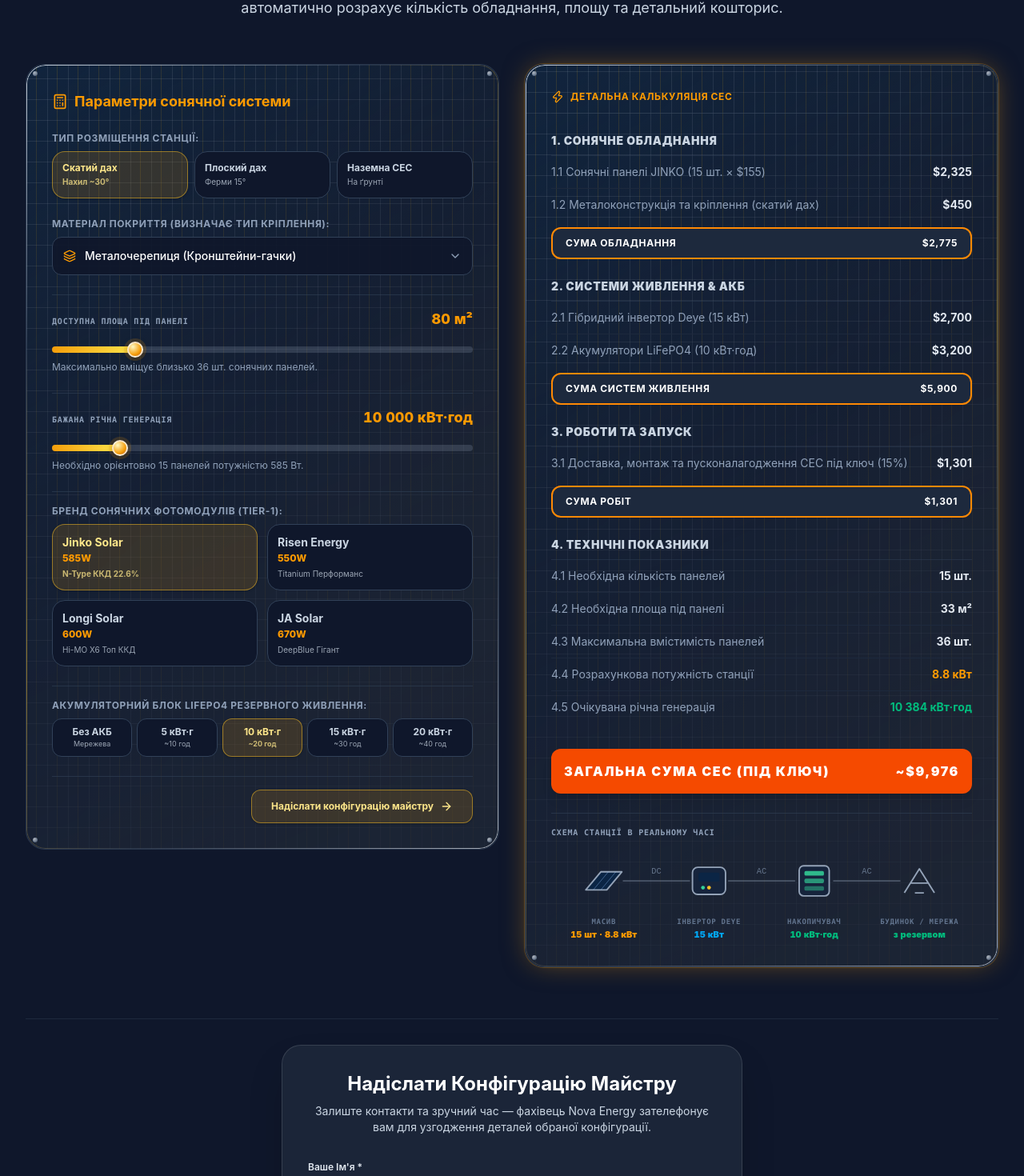
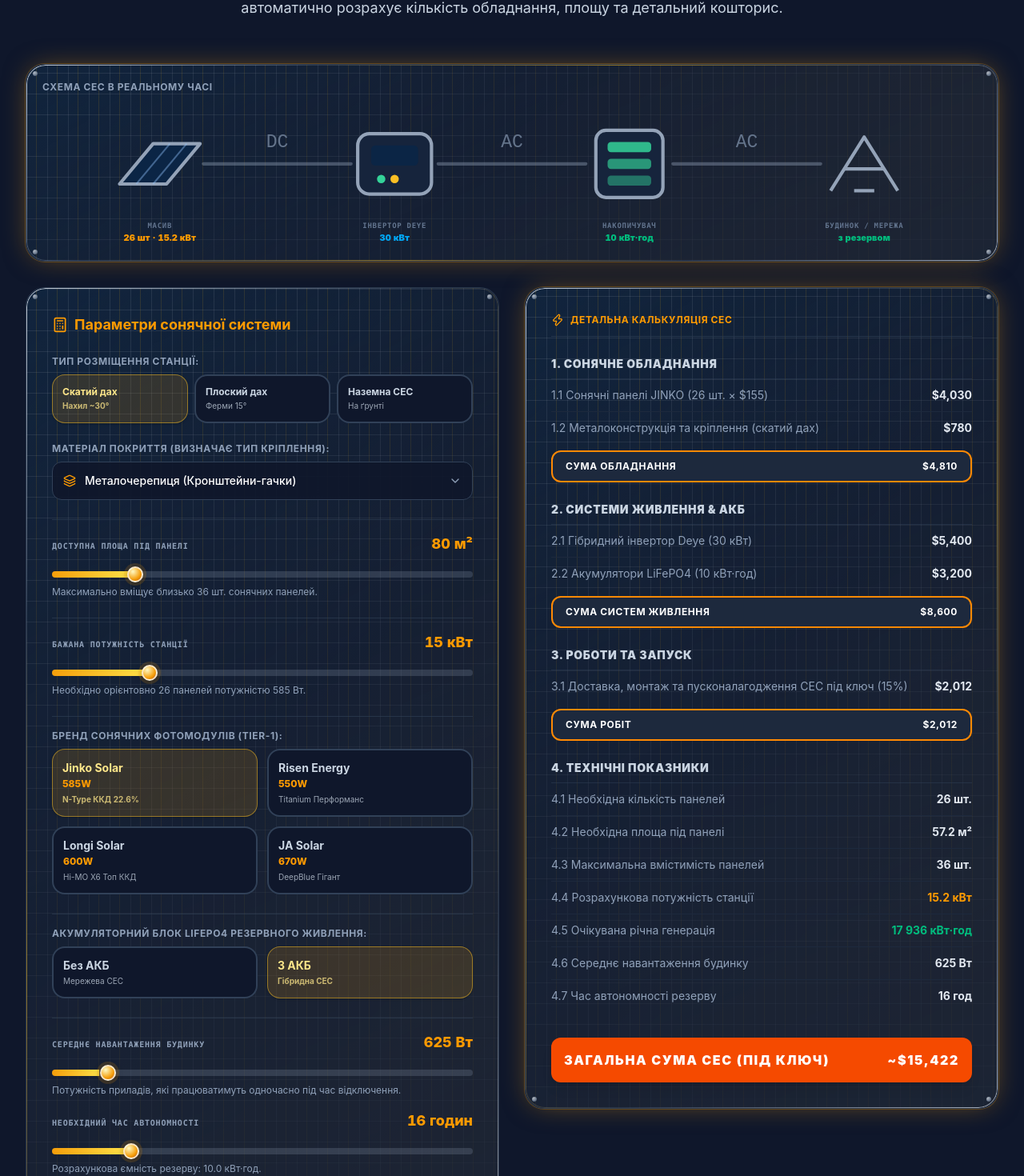
Before and after one commit to ParaskaBohdan/Chedryk_Landing, a React (Vite) app in the folder frontend/: page /calculator in a window 1280 px wide. Shown: the part 299-1769 px from the top of the page at 80% size. Built offline with nearby package versions, Linux system fonts and the light colour scheme.

Commit message:
feat: Update CalculatorPage with new battery load and backup hours calculations; adjust SystemFlowDiagram dimensions; refine servicesData titles

```diff
--- a/frontend/src/components/SystemFlowDiagram.jsx
+++ b/frontend/src/components/SystemFlowDiagram.jsx
@@ -33,8 +33,8 @@ export default function SystemFlowDiagram({
   ];
 
   const width = 560;
-  const height = 92;
-  const cy = 48;
+  const height = 72;
+  const cy = 40;
   const n = nodes.length;
   const xs = nodes.map((_, i) => ((i + 0.5) / n) * width);
 
--- a/frontend/src/data/servicesData.js
+++ b/frontend/src/data/servicesData.js
@@ -62,7 +62,7 @@ export const servicesData = [
 
     // Deep Battery System Sizing Section
     batterySetupDetails: {
-      title: 'Розрахунок та побудова акумуляторного резерву',
+      title: 'Побудова акумуляторного резерву',
       intro: 'Акумуляторна система є серцем автономного забезпечення будинку під час відключень світла.',
       points: [
         { name: 'Вибір типів акумуляторів', desc: 'Використовуються виключно безпечні літій-залізо-фосфатні батареї (LiFePO4) із ресурсом понад 6000+ циклів (15+ років).' },
--- a/frontend/src/pages/CalculatorPage.jsx
+++ b/frontend/src/pages/CalculatorPage.jsx
@@ -10,14 +10,27 @@ import { CountUp, SolarSlider } from '../components/SolarControls';
 export default function CalculatorPage({ theme, onOpenConsultation, onOpenConfiguration, isEmbed = false, isGroundOnly = false, isRoofOnly = false }) {
   const isDark = theme === 'dark';
 
+  const getOptionClass = (isActive) => {
+    if (isActive) {
+      return isDark
+        ? 'btn-orange-bright shadow-md text-white'
+        : 'border-orange-400 bg-transparent text-slate-700';
+    }
+    return isDark
+      ? 'border-slate-700 bg-slate-900 text-slate-300'
+      : 'border-slate-200 bg-slate-50 text-slate-700';
+  };
+
   // Configurator State - "Доступна площа під панелі"
   const [roofType, setRoofType] = useState(isGroundOnly ? 'ground' : 'pitched'); // 'pitched' | 'flat' | 'ground'
   const [roofMaterial, setRoofMaterial] = useState('metal_tile'); // 'metal_tile' | 'tile' | 'corrugated' | 'seam' | 'flat_concrete'
   const [roofAreaSqM, setRoofAreaSqM] = useState(80); // m2
-  const [targetAnnualGenKwh, setTargetAnnualGenKwh] = useState(10000); // kWh
+  const [targetSystemPowerKw, setTargetSystemPowerKw] = useState(15); // kW
   const [panelBrand, setPanelBrand] = useState('jinko'); // 'risen' | 'jinko' | 'longi' | 'jasolar'
   const [hasBattery, setHasBattery] = useState(true);
   const [batteryCapacityKwh, setBatteryCapacityKwh] = useState(10); // 5 | 10 | 15 | 20
+  const [loadWatts, setLoadWatts] = useState(625);
+  const [backupHours, setBackupHours] = useState(16);
 
   useEffect(() => {
     if (!isEmbed) {
@@ -39,8 +52,7 @@ export default function CalculatorPage({ theme, onOpenConsultation, onOpenConfig
   // Calculations
   const maxPossiblePanels = Math.floor(roofAreaSqM / 2.2);
   const selectedPanelWattage = panelWattages[panelBrand];
-  const requiredKw = targetAnnualGenKwh / 1180;
-  const requiredPanelCount = Math.ceil((requiredKw * 1000) / selectedPanelWattage);
+  const requiredPanelCount = Math.ceil((targetSystemPowerKw * 1000) / selectedPanelWattage);
   const requiredAreaSqM = parseFloat((requiredPanelCount * 2.2).toFixed(1));
   const activePanelCount = requiredPanelCount;
 
@@ -59,7 +71,7 @@ export default function CalculatorPage({ theme, onOpenConsultation, onOpenConfig
 
   const getConfigSummaryText = () => {
     const placementText = roofType === 'ground' ? 'Наземна СЕС' : roofType === 'flat' ? 'Плоский дах' : 'Скатий дах';
-    return `1) Розміщення: ${placementText}, доступна площа: ${roofAreaSqM} м²\n2) Бажана річна генерація: ${targetAnnualGenKwh} кВт·год (Необхідно панелей: ${requiredPanelCount} шт. ${panelBrand.toUpperCase()} (${totalKw} кВт), площа: ${requiredAreaSqM} м²)\n3) Інвертор Deye ${inverterPowerKw} кВт ${hasBattery ? `+ АКБ ${batteryCapacityKwh} кВт·год` : ''}\n4) Кошторис: ~$${totalEstimateUsd.toLocaleString()}`;
+    return `1) Розміщення: ${placementText}, доступна площа: ${roofAreaSqM} м²\n2) Бажана потужність СЕС: ${targetSystemPowerKw} кВт (Необхідно панелей: ${requiredPanelCount} шт. ${panelBrand.toUpperCase()} (${totalKw} кВт), площа: ${requiredAreaSqM} м²)\n3) Інвертор Deye ${inverterPowerKw} кВт ${hasBattery ? `+ АКБ ${batteryCapacityKwh} кВт·год (навантаження: ${loadWatts} Вт, час: ${backupHours} год)` : ''}\n4) Кошторис: ~$${totalEstimateUsd.toLocaleString()}`;
   };
 
   return (
@@ -85,6 +97,26 @@ export default function CalculatorPage({ theme, onOpenConsultation, onOpenConfig
           </div>
         )}
 
+        {/* Real-time system diagram placed as a top banner */}
+        <SolarPanelCard
+          theme={theme}
+          glow
+          className="p-4 sm:p-5 mb-8 shadow-xl"
+          contentClassName="space-y-3"
+        >
+          <p className={`text-xs font-bold uppercase tracking-wider mb-1 ${isDark ? 'text-slate-400' : 'text-slate-500'}`}>
+            Схема СЕС в реальному часі
+          </p>
+          <SystemFlowDiagram
+            theme={theme}
+            panelCount={activePanelCount}
+            totalKw={totalKw}
+            inverterPowerKw={inverterPowerKw}
+            hasBattery={hasBattery}
+            batteryCapacityKwh={batteryCapacityKwh}
+          />
+        </SolarPanelCard>
+
         <div className="grid grid-cols-1 lg:grid-cols-12 gap-8 items-start mb-16">
 
           {/* LEFT COLUMN: INPUT CONFIGURATOR */}
@@ -107,11 +139,7 @@ export default function CalculatorPage({ theme, onOpenConsultation, onOpenConfig
                         setRoofType('pitched');
                         setRoofMaterial('metal_tile');
                       }}
-                      className={`p-3 rounded-2xl border text-left transition-all cursor-pointer ${
-                        roofType === 'pitched'
-                          ? 'btn-orange-bright shadow-md text-white'
-                          : isDark ? 'border-slate-700 bg-slate-900 text-slate-300' : 'border-slate-200 bg-slate-50 text-slate-700'
-                      }`}
+                      className={`p-3 rounded-2xl border-2 text-left transition-all cursor-pointer ${getOptionClass(roofType === 'pitched')}`}
                     >
                       <p className="font-bold text-xs">Скатий дах</p>
                       <p className="text-[10px] opacity-75 mt-0.5">Нахил ~30°</p>
@@ -123,11 +151,7 @@ export default function CalculatorPage({ theme, onOpenConsultation, onOpenConfig
                         setRoofType('flat');
                         setRoofMaterial('flat_concrete');
                       }}
-                      className={`p-3 rounded-2xl border text-left transition-all cursor-pointer ${
-                        roofType === 'flat'
-                          ? 'btn-orange-bright shadow-md text-white'
-                          : isDark ? 'border-slate-700 bg-slate-900 text-slate-300' : 'border-slate-200 bg-slate-50 text-slate-700'
-                      }`}
+                      className={`p-3 rounded-2xl border-2 text-left transition-all cursor-pointer ${getOptionClass(roofType === 'flat')}`}
                     >
                       <p className="font-bold text-xs">Плоский дах</p>
                       <p className="text-[10px] opacity-75 mt-0.5">Ферми 15°</p>
@@ -140,11 +164,7 @@ export default function CalculatorPage({ theme, onOpenConsultation, onOpenConfig
                           setRoofType('ground');
                           setRoofMaterial('screw');
                         }}
-                        className={`p-3 rounded-2xl border text-left transition-all cursor-pointer ${
-                          roofType === 'ground'
-                            ? 'btn-orange-bright shadow-md text-white'
-                            : isDark ? 'border-slate-700 bg-slate-900 text-slate-300' : 'border-slate-200 bg-slate-50 text-slate-700'
-                        }`}
+                        className={`p-3 rounded-2xl border-2 text-left transition-all cursor-pointer ${getOptionClass(roofType === 'ground')}`}
                       >
                         <p className="font-bold text-xs">Наземна СЕС</p>
                         <p className="text-[10px] opacity-75 mt-0.5">На ґрунті</p>
@@ -191,18 +211,18 @@ export default function CalculatorPage({ theme, onOpenConsultation, onOpenConfig
                 />
               </div>
 
-              {/* 4. Desired Annual Generation Slider */}
+              {/* 4. Desired System Power Slider */}
               <div className={`pt-4 border-t ${isDark ? 'border-slate-700/60' : 'border-slate-200'}`}>
                 <SolarSlider
-                  id="target-annual-gen"
+                  id="target-system-power"
                   theme={theme}
-                  label="Бажана річна генерація"
-                  display={`${targetAnnualGenKwh.toLocaleString('uk-UA')} кВт·год`}
-                  min={3000}
-                  max={50000}
-                  step={1000}
-                  value={targetAnnualGenKwh}
-                  onChange={setTargetAnnualGenKwh}
+                  label="Бажана потужність станції"
+                  display={`${targetSystemPowerKw} кВт`}
+                  min={5}
+                  max={50}
+                  step={1}
+                  value={targetSystemPowerKw}
+                  onChange={setTargetSystemPowerKw}
                   hint={`Необхідно орієнтовно ${requiredPanelCount} панелей потужністю ${selectedPanelWattage} Вт.`}
                 />
               </div>
@@ -223,11 +243,7 @@ export default function CalculatorPage({ theme, onOpenConsultation, onOpenConfig
                       key={b.id}
                       type="button"
                       onClick={() => setPanelBrand(b.id)}
-                      className={`p-3 rounded-2xl border text-left transition-all cursor-pointer ${
-                        panelBrand === b.id
-                          ? 'btn-orange-bright shadow-md text-white'
-                          : isDark ? 'border-slate-700 bg-slate-900 text-slate-300' : 'border-slate-200 bg-slate-50 text-slate-700'
-                      }`}
+                      className={`p-3 rounded-2xl border-2 text-left transition-all cursor-pointer ${getOptionClass(panelBrand === b.id)}`}
                     >
                       <p className="font-bold text-xs sm:text-sm">{b.name}</p>
                       <p className="text-xs text-amber-500 font-extrabold mt-0.5">{b.watt}</p>
@@ -242,40 +258,67 @@ export default function CalculatorPage({ theme, onOpenConsultation, onOpenConfig
                 <label className="block text-xs font-bold uppercase tracking-wider text-slate-400 mb-2">
                   Акумуляторний блок LiFePO4 резервного живлення:
                 </label>
-                <div className="grid grid-cols-5 gap-1.5">
+                <div className="grid grid-cols-2 gap-3">
                   <button
                     type="button"
                     onClick={() => setHasBattery(false)}
-                    className={`p-2 rounded-xl border text-center transition-all cursor-pointer ${
-                      !hasBattery
-                        ? 'btn-orange-bright shadow-md text-white'
-                        : isDark ? 'border-slate-700 bg-slate-900 text-slate-300' : 'border-slate-200 bg-slate-50 text-slate-700'
-                    }`}
+                    className={`p-3 rounded-2xl border-2 text-left transition-all cursor-pointer ${getOptionClass(!hasBattery)}`}
                   >
-                    <p className="font-bold text-[10px] sm:text-xs">Без АКБ</p>
-                    <p className="text-[9px] opacity-75">Мережева</p>
+                    <p className="font-bold text-xs sm:text-sm">Без АКБ</p>
+                    <p className="text-[10px] opacity-75 mt-0.5">Мережева СЕС</p>
                   </button>
 
-                  {[5, 10, 15, 20].map((cap) => (
-                    <button
-                      key={cap}
-                      type="button"
-                      onClick={() => {
-                        setHasBattery(true);
-                        setBatteryCapacityKwh(cap);
-                      }}
-                      className={`p-2 rounded-xl border text-center transition-all cursor-pointer ${
-                        hasBattery && batteryCapacityKwh === cap
-                          ? 'btn-orange-bright shadow-md text-white'
-                          : isDark ? 'border-slate-700 bg-slate-900 text-slate-300' : 'border-slate-200 bg-slate-50 text-slate-700'
-                      }`}
-                    >
-                      <p className="font-bold text-[10px] sm:text-xs">{cap} кВт·г</p>
-                      <p className="text-[9px] opacity-75">~{cap * 2} год</p>
-                    </button>
-                  ))}
+                  <button
+                    type="button"
+                    onClick={() => setHasBattery(true)}
+                    className={`p-3 rounded-2xl border-2 text-left transition-all cursor-pointer ${getOptionClass(hasBattery)}`}
+                  >
+                    <p className="font-bold text-xs sm:text-sm">З АКБ</p>
+                    <p className="text-[10px] opacity-75 mt-0.5">Гібридна СЕС</p>
+                  </button>
                 </div>
               </div>
+
+              {/* 7. Battery Calculator Sliders */}
+              {hasBattery && (
+                <div className="space-y-4 pt-4 border-t border-slate-700/60">
+                  <SolarSlider
+                    id="load-watts"
+                    theme={theme}
+                    label="Середнє навантаження будинку"
+                    display={`${loadWatts} Вт`}
+                    min={200}
+                    max={4000}
+                    step={50}
+                    value={loadWatts}
+                    onChange={(val) => {
+                      setLoadWatts(val);
+                      const calculatedKwh = (val * backupHours) / 1000;
+                      const stepKwh = Math.max(5, Math.ceil(calculatedKwh / 5) * 5);
+                      setBatteryCapacityKwh(stepKwh);
+                    }}
+                    hint="Потужність приладів, які працюватимуть одночасно під час відключення."
+                  />
+
+                  <SolarSlider
+                    id="backup-hours"
+                    theme={theme}
+                    label="Необхідний час автономності"
+                    display={`${backupHours} ${backupHours === 4 ? 'години' : backupHours % 10 >= 2 && backupHours % 10 <= 4 && (backupHours < 10 || backupHours > 20) ? 'години' : 'годин'}`}
+                    min={4}
+                    max={72}
+                    step={2}
+                    value={backupHours}
+                    onChange={(val) => {
+                      setBackupHours(val);
+                      const calculatedKwh = (loadWatts * val) / 1000;
+                      const stepKwh = Math.max(5, Math.ceil(calculatedKwh / 5) * 5);
+                      setBatteryCapacityKwh(stepKwh);
+                    }}
+                    hint={`Розрахункова ємність резерву: ${((loadWatts * backupHours) / 1000).toFixed(1)} кВт·год.`}
+                  />
+                </div>
+              )}
 
               <div className={`pt-4 border-t ${isDark ? 'border-slate-700/60' : 'border-slate-200'} flex justify-end`}>
                 <button
@@ -421,6 +464,22 @@ export default function CalculatorPage({ theme, onOpenConsultation, onOpenConfig
                       </span>
                       <span className="font-bold text-emerald-500">{annualGenKwh.toLocaleString('uk-UA')} кВт·год</span>
                     </div>
+                    {hasBattery && (
+                      <>
+                        <div className="flex justify-between py-2.5">
+                          <span className={isDark ? 'text-slate-400' : 'text-slate-500'}>
+                            4.6 Середнє навантаження будинку
+                          </span>
+                          <span className={`font-bold ${isDark ? 'text-slate-200' : 'text-slate-900'}`}>{loadWatts} Вт</span>
+                        </div>
+                        <div className="flex justify-between py-2.5">
+                          <span className={isDark ? 'text-slate-400' : 'text-slate-500'}>
+                            4.7 Час автономності резерву
+                          </span>
+                          <span className={`font-bold ${isDark ? 'text-slate-200' : 'text-slate-900'}`}>{backupHours} год</span>
+                        </div>
+                      </>
+                    )}
                   </div>
                 </div>
 
@@ -441,20 +500,7 @@ export default function CalculatorPage({ theme, onOpenConsultation, onOpenConfig
 
               </div>
 
-              {/* Single-line diagram of exactly what is configured */}
-              <div className={`pt-4 border-t ${isDark ? 'border-slate-700/60' : 'border-slate-200'}`}>
-                <p className={`text-[10px] font-bold telemetry-label mb-2 ${isDark ? 'text-slate-400' : 'text-slate-500'}`}>
-                  Схема станції в реальному часі
-                </p>
-                <SystemFlowDiagram
-                  theme={theme}
-                  panelCount={activePanelCount}
-                  totalKw={totalKw}
-                  inverterPowerKw={inverterPowerKw}
-                  hasBattery={hasBattery}
-                  batteryCapacityKwh={batteryCapacityKwh}
-                />
-              </div>
+
             </SolarPanelCard>
           </div>
 
--- a/frontend/src/pages/ContactsPage.jsx
+++ b/frontend/src/pages/ContactsPage.jsx
@@ -2,8 +2,6 @@ import React, { useEffect } from 'react';
 import { Phone, MessageCircle, MapPin, Clock, Sun, Video } from 'lucide-react';
 import ConsultationForm from '../components/ConsultationForm';
 import SolarPanelCard from '../components/SolarPanelCard';
-import CoverageMap from '../components/CoverageMap';
-import { LiveBadge, TelemetryChip } from '../components/SolarTech';
 
 export default function ContactsPage({ theme }) {
   const isDark = theme === 'dark';
@@ -157,24 +155,9 @@ export default function ContactsPage({ theme }) {
               </div>
             </div>
 
-            {/* Coverage map — replaces the flat city chip list */}
+            {/* Major coverage cities list */}
             <SolarPanelCard theme={theme} glow className="p-5 sm:p-6" contentClassName="space-y-4">
-              <div className="flex flex-wrap items-center justify-between gap-2">
-                <h4 className="font-bold text-sm flex items-center gap-2">
-                  <MapPin className="w-4 h-4 text-amber-500" />
-                  Зона виїзду майстра
-                </h4>
-                <LiveBadge theme={theme} label="2 області · 11 міст" tone="amber" />
-              </div>
-
-              <CoverageMap theme={theme} />
-
-              <div className="grid grid-cols-2 gap-2.5">
-                <TelemetryChip theme={theme} icon={MapPin} label="Радіус виїзду" value="до 200 км" />
-                <TelemetryChip theme={theme} icon={Clock} label="Час прибуття" value="45 хв – 3 год" />
-              </div>
-
-              <h4 className="font-bold text-sm flex items-center gap-2 pt-1">
+              <h4 className="font-bold text-sm flex items-center gap-2">
                 <MapPin className="w-4 h-4 text-amber-500" />
                 Основні міста виїзду:
               </h4>
--- a/frontend/src/pages/ServicesPage.jsx
+++ b/frontend/src/pages/ServicesPage.jsx
@@ -74,13 +74,7 @@ export default function ServicesPage({ theme, onOpenConsultation }) {
                     </span>
                   </div>
 
-                  {/* Field telemetry over the photograph */}
-                  <div className="absolute bottom-3 left-3 right-3 flex items-center justify-between gap-2">
-                    <LiveBadge theme="dark" label="Field Verified" />
-                    <span className="glass-deep rounded-lg px-2 py-1 text-[9px] font-black telemetry-label text-amber-300">
-                      Закарпаття
-                    </span>
-                  </div>
+
                 </div>
 
                 {/* Card Content Body */}
```
Also changed, not shown: frontend/src/pages/ServiceDetailPage.jsx (+1 -67 lines).
